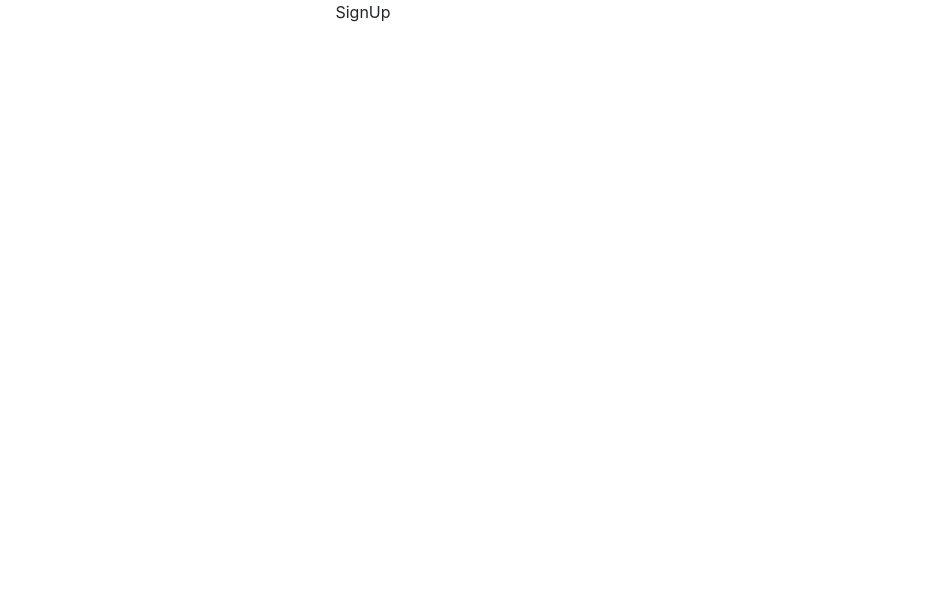
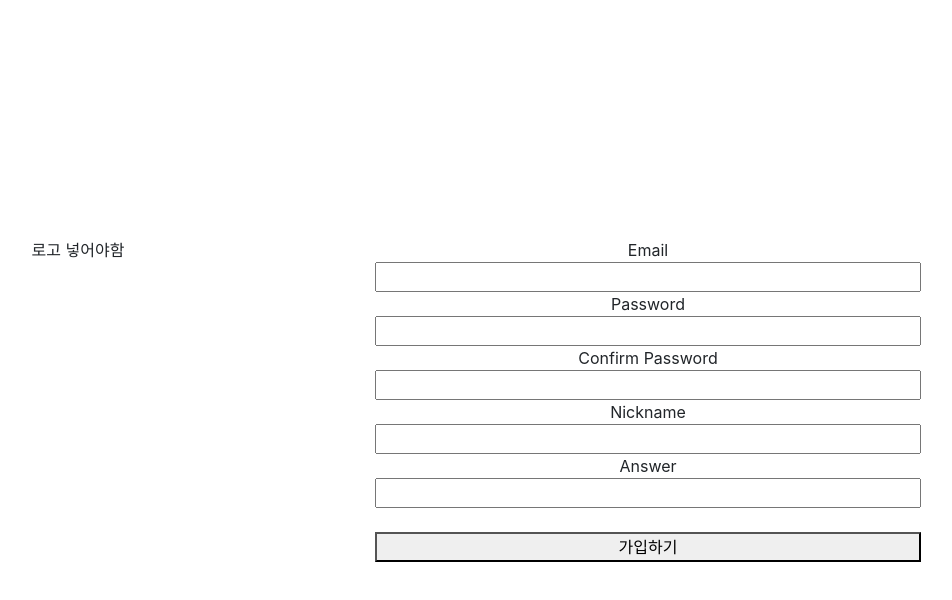
Before and after one commit to zidol-team/ZIDOL, a React (Create React App) app in the folder frontend/: page /signup in a window 1280 px wide. Shown: the top 600 px of the page, without its empty margins (277-1229 px from the left). Built offline with nearby package versions, Linux system fonts and the light colour scheme.

Commit message:
로그인, 회원가입 초안

```diff
--- a/frontend/src/pages/Home.js
+++ b/frontend/src/pages/Home.js
@@ -7,18 +7,26 @@ function Home() {
   let navigate = useNavigate();
 
   return (
-    <>
+    <div
+      style={{
+        display: "flex",
+        justifyContent: "center",
+        alignItems: "center",
+        width: "100%",
+        height: "100vh",
+      }}
+    >
       <Container>
         <Row>
           <Col>
             <div>왼쪽화면</div>
             <Link to="/SignIn">로그인하기</Link>
-            <div>회원가입하기</div>
+            <Link to="/SignUp">회원가입하기</Link>
           </Col>
           <Col>오른쪽화면</Col>
         </Row>
       </Container>
-    </>
+    </div>
   );
 }
 
--- a/frontend/src/pages/SignIn.js
+++ b/frontend/src/pages/SignIn.js
@@ -1,7 +1,62 @@
+import { useState } from "react";
+import { Container, Row, Col } from "react-bootstrap";
+import { Routes, Route, Link, useNavigate, Outlet } from "react-router-dom";
+// import Axios from "axios";
+// import { useDispatch } from "react-redux";
+
 function SignIn() {
+  const [email, setEmail] = useState("");
+  const [password, setPassword] = useState("");
+
+  const onEmailHandler = (event) => {
+    setEmail(event.currentTarget.value);
+  };
+  const onPasswordHandler = (event) => {
+    setPassword(event.currentTarget.value);
+  };
+  const onSubmitHandler = (event) => {
+    event.preventDefault();
+    // 전송버튼 누를때 데이터 전송 만들어야함.
+  };
+
   return (
-    <div>
-      <div>SignIn</div>
+    <div
+      style={{
+        display: "flex",
+        justifyContent: "center",
+        alignItems: "center",
+        width: "100%",
+        height: "100vh",
+      }}
+    >
+      <Container>
+        <Row>
+          <Col>
+            <div>로고 넣어야함</div>
+          </Col>
+          <Col>
+            <form
+              style={{ display: "flex", flexDirection: "column" }}
+              onSubmit={onSubmitHandler}
+            >
+              <label>Email</label>
+              <input
+                type="email"
+                value={email}
+                onChange={onEmailHandler}
+              ></input>
+              <label>Password</label>
+              <input
+                type="password"
+                value={password}
+                onChange={onPasswordHandler}
+              ></input>
+              <br />
+              <button type="submit">Login</button>
+            </form>
+          </Col>
+        </Row>
+      </Container>
     </div>
   );
 }
--- a/frontend/src/pages/SignUp.js
+++ b/frontend/src/pages/SignUp.js
@@ -1,7 +1,91 @@
+import { useState } from "react";
+import { Container, Row, Col } from "react-bootstrap";
+import { Routes, Route, Link, useNavigate, Outlet } from "react-router-dom";
+
 function SignUp() {
+  const [email, setEmail] = useState("");
+  const [password, setPassword] = useState("");
+  const [confirmPassword, setConfirmPassword] = useState("");
+  const [nickname, setNickname] = useState("");
+  const [answer, setAnswer] = useState("");
+
+  const onEmailHandler = (event) => {
+    setEmail(event.currentTarget.value);
+  };
+  const onPasswordHandler = (event) => {
+    setPassword(event.currentTarget.value);
+  };
+  const onConfirmPasswordHandler = (event) => {
+    setConfirmPassword(event.currentTarget.value);
+  };
+  const onNicknameHandler = (event) => {
+    setNickname(event.currentTarget.value);
+  };
+  const onAnswerHandler = (event) => {
+    setAnswer(event.currentTarget.value);
+  };
+  const onSubmitHandler = (event) => {
+    event.preventDefault();
+
+    if (password !== confirmPassword) {
+      return alert("비밀번호와 비밀번호 확인은 같아야 합니다.");
+    }
+    // 전송버튼 누를때 데이터 전송 만들어야함.
+  };
+
   return (
-    <div>
-      <div>SignUp</div>
+    <div
+      style={{
+        display: "flex",
+        justifyContent: "center",
+        alignItems: "center",
+        width: "100%",
+        height: "100vh",
+      }}
+    >
+      <Container>
+        <Row>
+          <Col>
+            <div>로고 넣어야함</div>
+          </Col>
+          <Col>
+            <form style={{ display: "flex", flexDirection: "column" }}>
+              <label>Email</label>
+              <input
+                type="email"
+                value={email}
+                onChange={onEmailHandler}
+              ></input>
+              <label>Password</label>
+              <input
+                type="password"
+                value={password}
+                onChange={onPasswordHandler}
+              ></input>
+              <label>Confirm Password</label>
+              <input
+                type="password"
+                value={confirmPassword}
+                onChange={onConfirmPasswordHandler}
+              ></input>
+              <label>Nickname</label>
+              <input
+                type="text"
+                value={nickname}
+                onChange={onNicknameHandler}
+              ></input>
+              <label>Answer</label>
+              <input
+                type="text"
+                value={answer}
+                onChange={onAnswerHandler}
+              ></input>
+              <br />
+              <button type="submit">가입하기</button>
+            </form>
+          </Col>
+        </Row>
+      </Container>
     </div>
   );
 }
```
